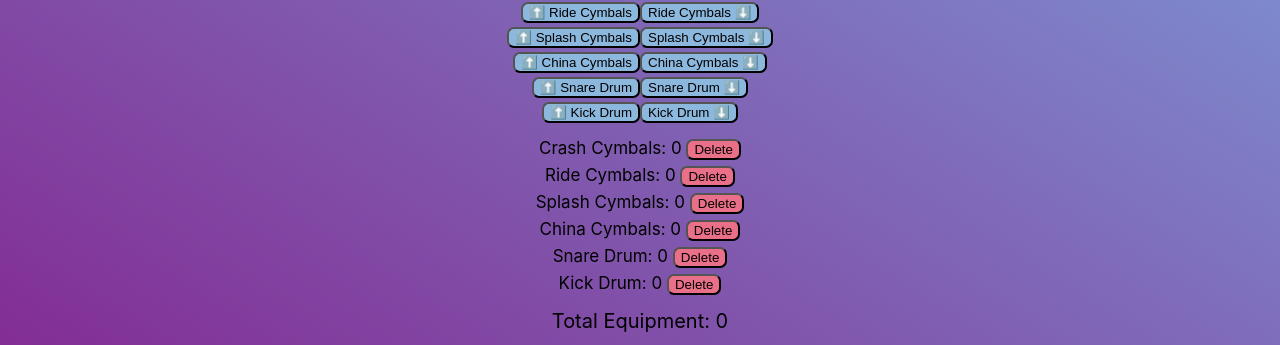
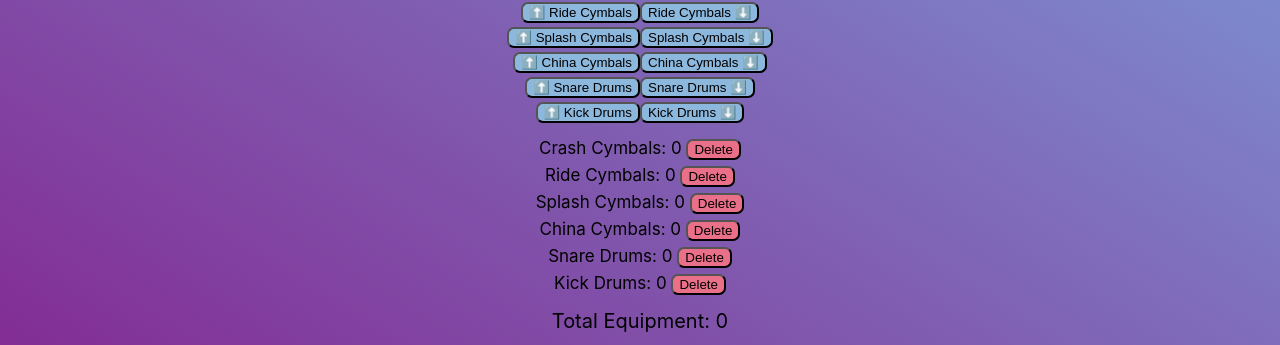
Before and after one commit to sarahcode2112/drum-equipment-counter, a React (Create React App) app: page / in a window 1280 px wide. Shown: the part 138-483 px from the top of the page. Built offline with nearby package versions, Linux system fonts and the light colour scheme.

Commit message:
small typo

```diff
--- a/src/App.tsx
+++ b/src/App.tsx
@@ -9,8 +9,8 @@ function App() {
       'Ride Cymbals': 0,
       'Splash Cymbals': 0,
       'China Cymbals': 0,
-      'Snare Drum': 0,
-      'Kick Drum': 0,
+      'Snare Drums': 0,
+      'Kick Drums': 0,
   })
 
   const totalEquipment = Object.values(cymbalCounts).reduce((accumulator, initialValue) => accumulator + initialValue, 0)
```
